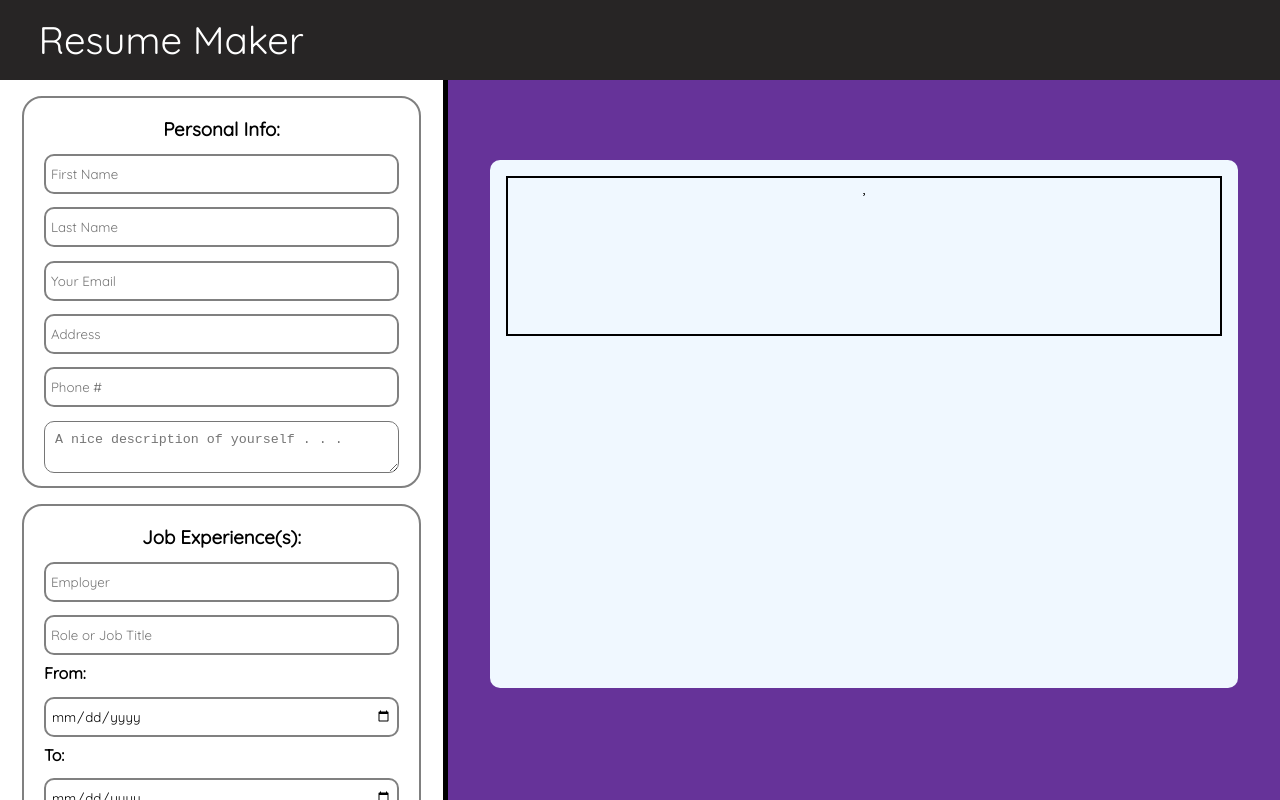
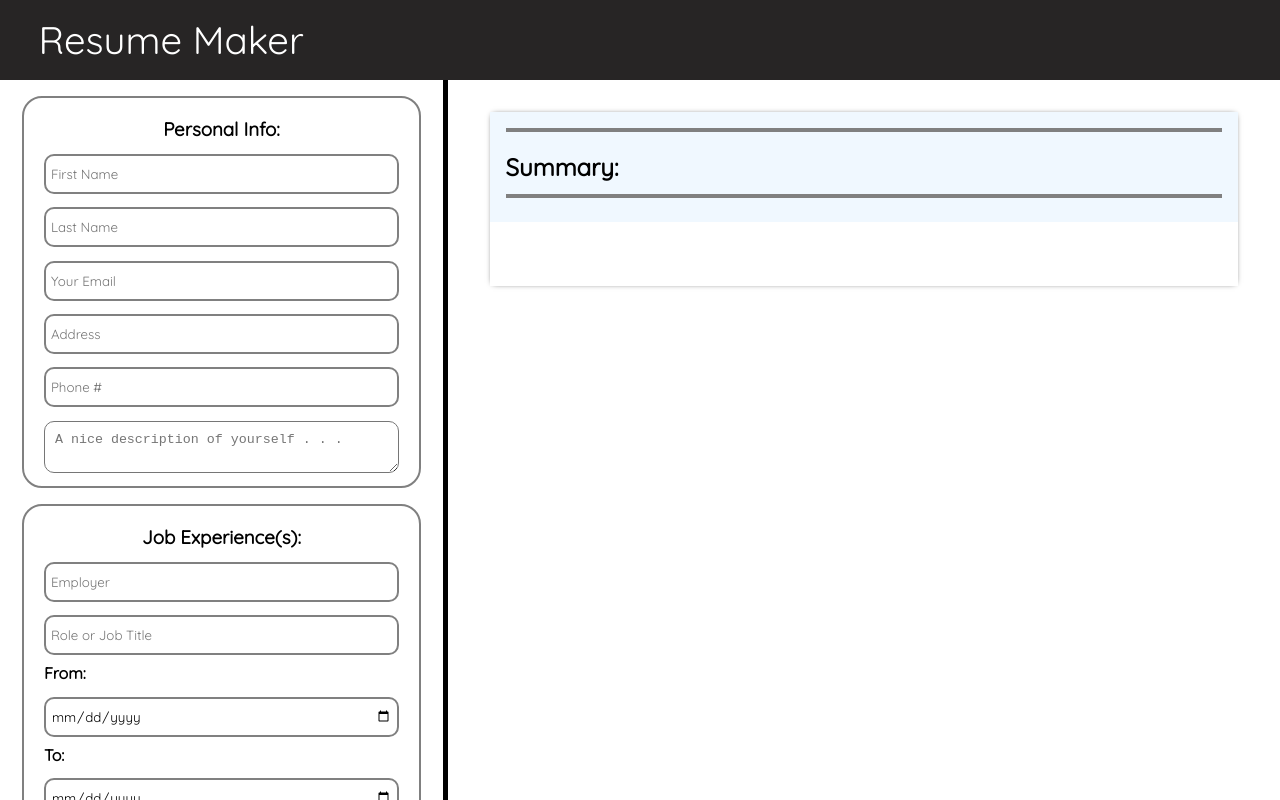
Before and after one commit to PkTheCoda/Resume-Generator, a React (Create React App) app: page / in a window 1280 px wide. Shown: the top 800 px of the page. Built offline with nearby package versions, Linux system fonts and the light colour scheme.

Commit message:
Created first personal section of resume preview

```diff
--- a/package.json
+++ b/package.json
@@ -3,6 +3,10 @@
   "version": "0.0.0",
   "private": true,
   "dependencies": {
+    "@fortawesome/fontawesome-svg-core": "^6.4.0",
+    "@fortawesome/free-regular-svg-icons": "^6.4.0",
+    "@fortawesome/free-solid-svg-icons": "^6.4.0",
+    "@fortawesome/react-fontawesome": "latest",
     "react": "18.2.0",
     "react-dom": "18.2.0"
   },
--- a/src/Header.js
+++ b/src/Header.js
@@ -1,9 +1,12 @@
 import React from 'react'
+import { FontAwesomeIcon } from "@fortawesome/react-fontawesome";
+import {faUser} from "@fortawesome/free-regular-svg-icons";
 
 function Header() {
   return (
     <div className="header--container">
-      <div className="header--title">Resume Maker</div>
+      <div className="header--title">Resume Maker
+      </div>
     </div>
   )
 }
--- a/src/Information.js
+++ b/src/Information.js
@@ -1,5 +1,5 @@
 import React from 'react'
-import { useState } from 'react'
+import { useState, useEffect } from 'react'
 
 function Information(props) {
 
@@ -18,7 +18,6 @@ function Information(props) {
       achievements: ""
     }
   ])
-
 
   const [jobExperiences, setJobExperiences] = useState([
     {
@@ -88,6 +87,8 @@ function Information(props) {
         <textarea
             type="textarea"
             placeholder="A nice description of yourself . . ."
+            onChange={handleChange}
+            name="summary"
           />
 
         </div>
@@ -180,9 +181,14 @@ function Information(props) {
 
           <div className="personal--preview preview--section">
 
-            <h1 className="name--holder info-holder">{personalEducation.firstname} {personalEducation.lastname}</h1>
+            <h1 className="name--holder info-holder">{personalEducation.firstname} {personalEducation.lastname} </h1>
 
-            <div className="email-phone-holder info-holder">{personalEducation.email}, {personalEducation.phone}</div>
+            <div className="email-phone-holder info-holder">{personalEducation.email} {personalEducation.phone}</div>
+
+            <h2 class="info-holder summary-title">Summary:</h2>
+            <div className="summary-holder info-holder">{personalEducation.summary}</div>
+
+
 
           </div>
 
--- a/src/style.css
+++ b/src/style.css
@@ -115,7 +115,7 @@ button {
 
 .button {
   border-radius:10px;
-  width:30%;
+  width:35%;
   height:3em;
   background-color:rgb(39, 37, 37);
   color:white;
@@ -132,33 +132,32 @@ button:hover {
   color:black;
 }
 
+
+/* Holds the entire right preview side */
 .preview--holder {
   width:65%;
   height:auto;
-  background-color: rebeccapurple;
   display:flex;
   justify-content: center;
 }
 
 .preview--modal {
   height: max-content;
-  margin-top:5em;
+  margin-top:2em;
   width:90%;
-  background-color:aliceblue;
-  padding:1em;
-  border-radius:10px;
+  background-color:white;
+  box-shadow: 0px 0px 6px -3px;
 }
 
 .preview--section {
-  height:10em;
+  height:max-content;
+  padding: 1em;
 }
 
 .personal--preview {
   display:flex;
   flex-direction: column;
-  align-items: center;
-  margin: 0em 0em 1em 0em;
-  border: 2px solid black;
+  background-color: aliceblue;
 }
 
 .info-holder {
@@ -167,5 +166,18 @@ button:hover {
 
 .name--holder {
   font-size:40px;
+  border-bottom: 4px solid grey;
+}
 
+.email-phone-holder {
+  margin-top: 0.5em;
 }
+
+.summary-title {
+  margin: 0.5em 0em 0.5em 0em;
+}
+
+.summary-holder {
+  padding-top: 0.5em;
+  border-top: 4px solid grey;
+}
```
